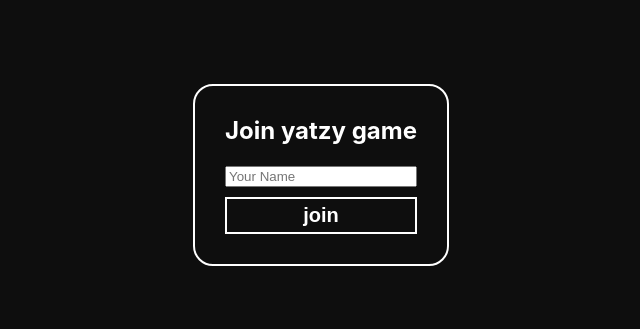
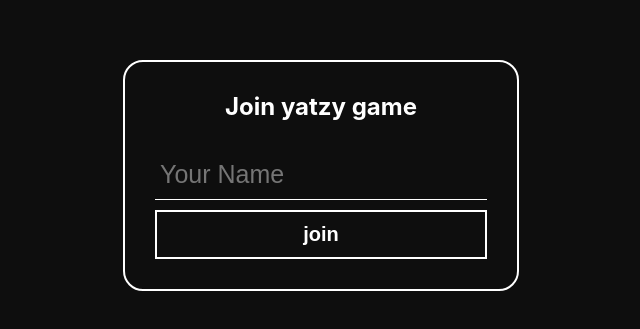
Before and after one commit to quaint-trance/zupa, a Next.js app in the folder client/: page /games/yatzy/join in a window 1280 px wide. Shown: the part 225-554 px from the top of the page, without its empty margins (319-959 px from the left). Built offline with nearby package versions, Linux system fonts and the light colour scheme.

Commit message:
yatzy login screen update

```diff
--- a/client/pages/games/yatzy/join.tsx
+++ b/client/pages/games/yatzy/join.tsx
@@ -1,4 +1,4 @@
-import { useRef } from 'react'
+import { useState, useEffect } from 'react'
 import Head from 'next/head'
 import styled from '@emotion/styled'
 
@@ -13,23 +13,28 @@ const Join:React.FC<props> = () =>{
 
     const router = useRouter();
     const { data, isError, isLoading, mutate } = useJoin('yatzy', typeof router.query.gameId==='object' ? router.query.gameId[0] : router.query.gameId || '')
-    const inputRef = useRef<HTMLInputElement | null>(null);
+    const [ playerName, setPlayerName ] = useState('');
 
     const handleClick = (e) =>{
         e.preventDefault();
-        mutate({playerName: inputRef.current?.value || ''});
+        mutate({ playerName });
     }
+
+    useEffect(()=>{
+        const temp = localStorage?.getItem('name');
+        if(temp) setPlayerName(temp);
+    }, []);
 
     return(
         <div>
             <Container>
-                <section>
+                <form>
                     <h2>Join yatzy game</h2>
-                    <input ref={inputRef} type="text" placeholder="Your Name"/>
+                    <input value={playerName} onChange={(e)=>setPlayerName(e.target.value)} type="text" placeholder="Your Name"/>
                     {isLoading && <div>loading</div>}
                     {isError && <div>error</div>}
-                    {!isError && !isLoading && <div><button onClick={handleClick}>join</button></div>}
-                </section>
+                    {!isError && !isLoading && <button onClick={handleClick}>join</button>}
+                </form>
             </Container>
         </div>
     )
@@ -43,20 +48,47 @@ const Container = styled.div`
 flex-direction: column;
 justify-content: center;
 align-items: center;
-    & > section{
+& > form{
     border: 2px solid white;
     border-radius: 20px;
     padding: 30px;
+    display: grid;
+    grid-template: 1fr 1fr 1fr / 1fr 1fr 1fr;
+    grid-gap: 10px;
 
     & > h2{
         margin: 0 0 20px 0;
+        grid-column: 1 / 4;
+        text-align: center;
     }
+
+    & input{
+        font-size: 25px;
+        background-color: rgba(255, 0, 0, 0);
+        border: none;
+        border-bottom: 1px solid white;
+        color: white;
+        padding: 5px;
+    }
+
     & > input{
-            width: 100%;
+        grid-column: 1 /4;
     }
+
     & > div{
-            width: 100%;
-            margin: 10px 0 0 0;
+        display: flex;
+        flex-direction: column;
+
+        & > label{
+            color: #5d5d5d;
+        }
+
+        & > input{
+            font-size: 20px;
+            max-width: 100px;
+        }
+    }
+
     & > button{
         width: 100%;
         color: white;
@@ -65,7 +97,13 @@ const Container = styled.div`
         font-weight: 800;
         padding: 5px;
         border: 2px solid white;
+        grid-column: 1 / 4;
+        cursor: pointer;
     }
+
+    & > span:last-of-type{
+        text-align: center;
+        grid-column: 1 / 4;
     }
 }
 `
```
Also changed, not shown: client/pages/games/yatzy/create.tsx (+49 -11 lines). Lines whose indentation alone changed are shown as unchanged.
